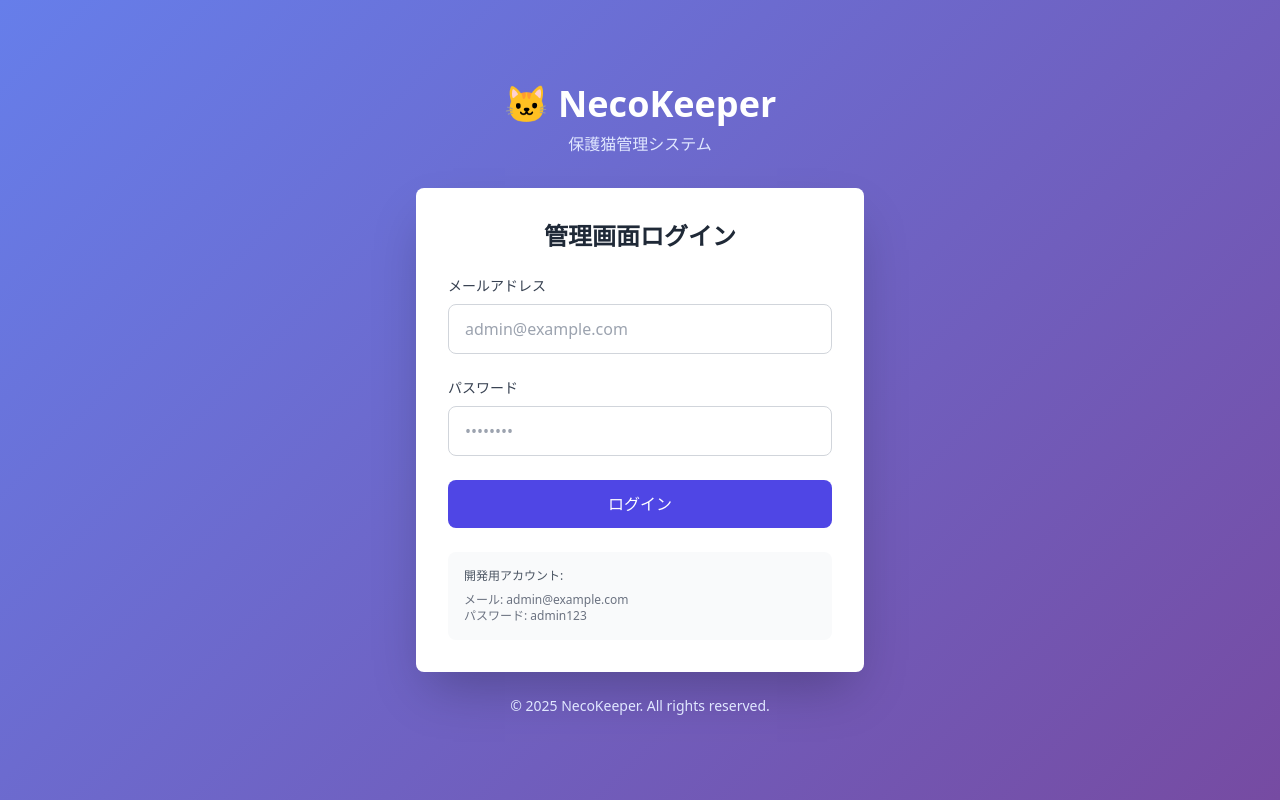
After one commit to okajun35/NecoKeeper, a FastAPI app: template app/templates/admin/login.html in a window 1280 px wide. The commit adds this page. Run offline with FastAPI, Linux system fonts and the light colour scheme; the template is opened without the code that fills it, so the values that code supplies are empty; some libraries are stand-ins or nearby versions.

Commit message:
feat(auth): 管理画面ログイン機能実装
- ログイン画面作成（グラデーション背景、レスポンシブデザイン）
- JWT認証フロー実装（OAuth2 Password Flow）
- localStorageにトークン保存
- APIリクエストに自動的にAuthorizationヘッダー追加
- 401エラー時に自動ログアウト
- ログアウト機能実装
- 認証チェック機能（ページ読み込み時）

Context7参照:
- /fastapi/fastapi (Trust Score: 9.9) - OAuth2認証

```diff
--- a/app/templates/admin/components/sidebar.html
+++ b/app/templates/admin/components/sidebar.html
@@ -60,7 +60,7 @@
                 <p class="text-xs text-gray-500 truncate">admin@example.com</p>
             </div>
         </div>
-        <button class="mt-3 w-full px-4 py-2 text-sm text-gray-700 bg-gray-100 hover:bg-gray-200 rounded-lg transition-colors">
+        <button onclick="logout()" class="mt-3 w-full px-4 py-2 text-sm text-gray-700 bg-gray-100 hover:bg-gray-200 rounded-lg transition-colors">
             ログアウト
         </button>
     </div>
--- /dev/null
+++ b/app/templates/admin/login.html
@@ -0,0 +1,89 @@
+<!DOCTYPE html>
+<html lang="ja">
+<head>
+    <meta charset="UTF-8">
+    <meta name="viewport" content="width=device-width, initial-scale=1.0">
+    <title>ログイン - NecoKeeper</title>
+
+    <!-- Tailwind CSS -->
+    <script src="https://cdn.tailwindcss.com"></script>
+
+    <style>
+        body {
+            background: linear-gradient(135deg, #667eea 0%, #764ba2 100%);
+        }
+    </style>
+</head>
+<body class="min-h-screen flex items-center justify-center p-4">
+    <div class="w-full max-w-md">
+        <!-- ロゴ -->
+        <div class="text-center mb-8">
+            <h1 class="text-4xl font-bold text-white mb-2">🐱 NecoKeeper</h1>
+            <p class="text-indigo-100">保護猫管理システム</p>
+        </div>
+
+        <!-- ログインフォーム -->
+        <div class="bg-white rounded-lg shadow-2xl p-8">
+            <h2 class="text-2xl font-bold text-gray-800 mb-6 text-center">管理画面ログイン</h2>
+
+            <!-- エラーメッセージ -->
+            <div id="errorMessage" class="hidden bg-red-50 border border-red-200 text-red-700 px-4 py-3 rounded-lg mb-4">
+                <p class="font-medium">ログインに失敗しました</p>
+                <p id="errorText" class="text-sm"></p>
+            </div>
+
+            <!-- フォーム -->
+            <form id="loginForm" class="space-y-6">
+                <!-- メールアドレス -->
+                <div>
+                    <label for="email" class="block text-sm font-medium text-gray-700 mb-2">
+                        メールアドレス
+                    </label>
+                    <input type="email"
+                           id="email"
+                           name="username"
+                           required
+                           autocomplete="email"
+                           class="w-full px-4 py-3 border border-gray-300 rounded-lg focus:ring-2 focus:ring-indigo-500 focus:border-transparent"
+                           placeholder="admin@example.com">
+                </div>
+
+                <!-- パスワード -->
+                <div>
+                    <label for="password" class="block text-sm font-medium text-gray-700 mb-2">
+                        パスワード
+                    </label>
+                    <input type="password"
+                           id="password"
+                           name="password"
+                           required
+                           autocomplete="current-password"
+                           class="w-full px-4 py-3 border border-gray-300 rounded-lg focus:ring-2 focus:ring-indigo-500 focus:border-transparent"
+                           placeholder="••••••••">
+                </div>
+
+                <!-- ログインボタン -->
+                <button type="submit"
+                        id="loginButton"
+                        class="w-full py-3 px-4 bg-indigo-600 text-white rounded-lg font-medium hover:bg-indigo-700 transition-colors disabled:bg-gray-300 disabled:cursor-not-allowed">
+                    ログイン
+                </button>
+            </form>
+
+            <!-- 開発用情報 -->
+            <div class="mt-6 p-4 bg-gray-50 rounded-lg">
+                <p class="text-xs text-gray-600 mb-2">開発用アカウント:</p>
+                <p class="text-xs text-gray-500">メール: admin@example.com</p>
+                <p class="text-xs text-gray-500">パスワード: admin123</p>
+            </div>
+        </div>
+
+        <!-- フッター -->
+        <div class="text-center mt-6">
+            <p class="text-sm text-indigo-100">© 2025 NecoKeeper. All rights reserved.</p>
+        </div>
+    </div>
+
+    <script src="/static/js/admin/login.js"></script>
+</body>
+</html>
```
Also changed, not shown: app/api/v1/admin_pages.py (+20 -0 lines), app/static/js/admin/common.js (+47 -0 lines), app/static/js/admin/login.js (added, +86 -0 lines).
